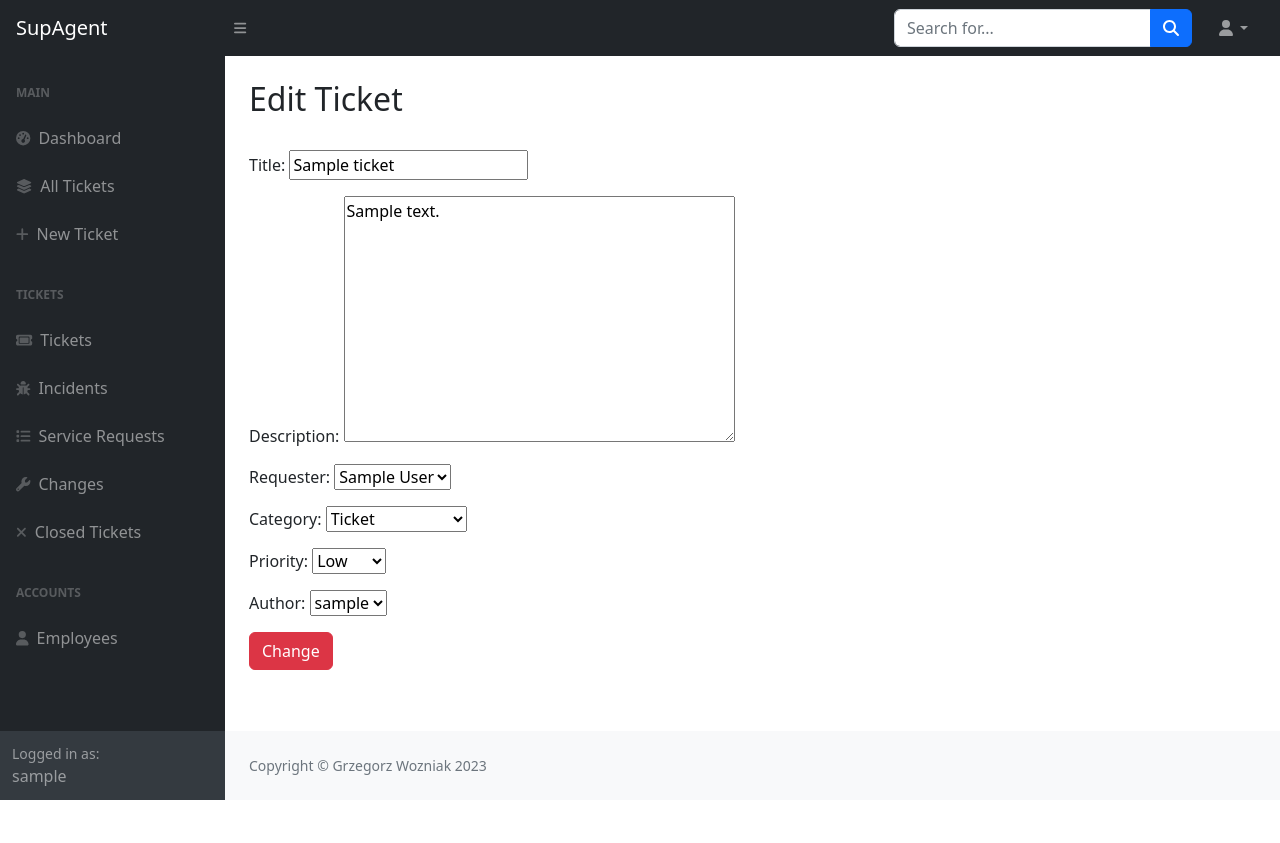
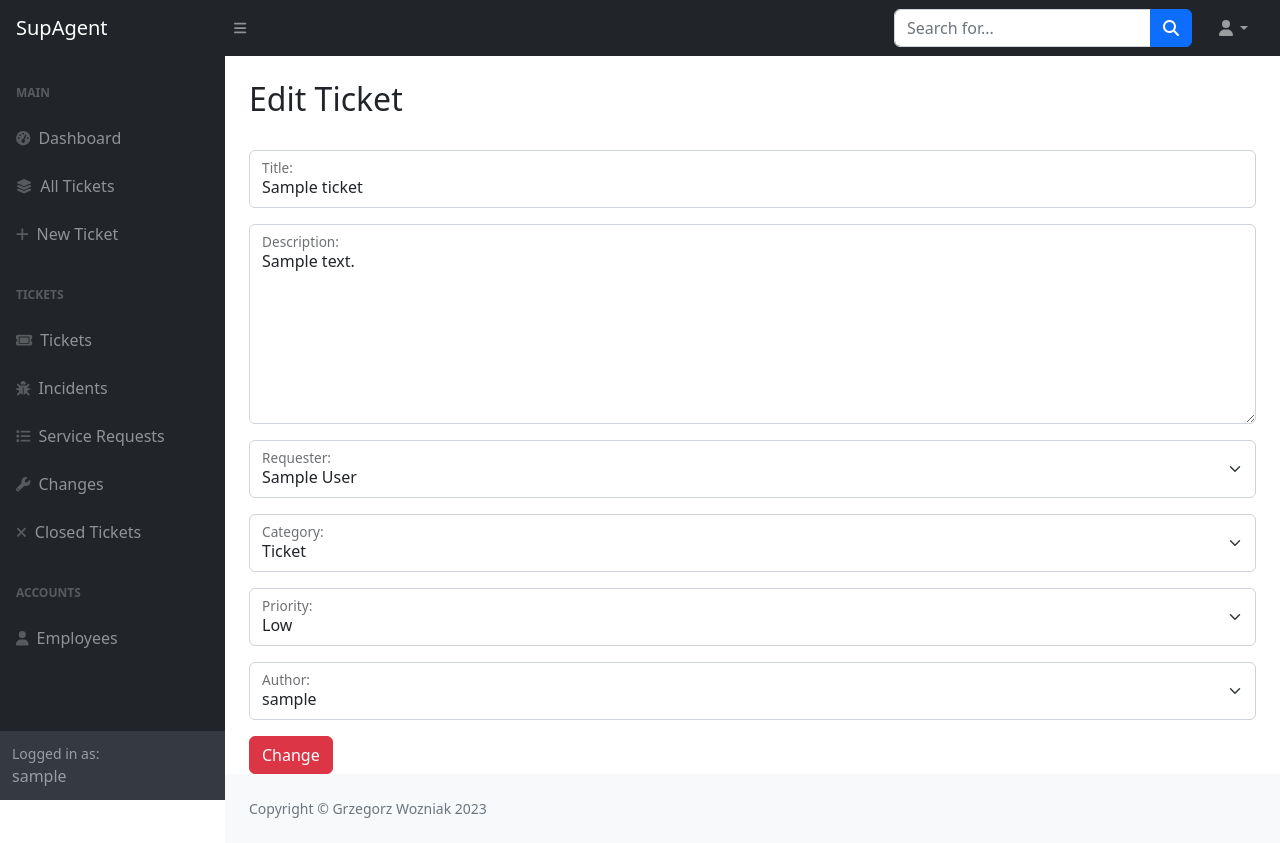
Before and after one commit to edek06/SupAgent, a Django app: page /ticketportal/1/edit_ticket/ in a window 1280 px wide. Before the commit the page ends 800 px from the top, so only its background shows below. Run offline with Django 4.2, Linux system fonts and the light colour scheme; a user stored in the database is signed in; tables that the repository leaves empty hold one stand-in row (values such as "Sample post"); some libraries are stand-ins or nearby versions.

Commit message:
All forms adjusted, no more with as_p()

```diff
--- a/ticketportal/templates/ticketportal/close.html
+++ b/ticketportal/templates/ticketportal/close.html
@@ -7,7 +7,10 @@
     {% if form %}
         <form method="post">
             {% csrf_token %}
-            {{ form.as_p }}
+            <div class="form-floating mb-3">
+                <textarea class="form-control" name="solution" cols="40" rows="10" required id="id_solution" style="height: 200px"></textarea>
+                <label for="id_solution">Solution:</label>
+            </div>
             <input class="btn btn-danger" type="submit" value="Close">
         </form>
     {% else %}
--- a/ticketportal/templates/ticketportal/create_ticket.html
+++ b/ticketportal/templates/ticketportal/create_ticket.html
@@ -40,9 +40,7 @@
     </div>
     <div class="form-floating mb-3">
         <select class="form-select" name="author" required id="id_author">
-            {% for aut in form.author %}
-            <option>{{ aut }}</option>
-            {% endfor %}
+            <option selected>{{ user }}</option>
         </select>
         <label for="id_author">Author:</label>
     </div>
--- a/ticketportal/templates/ticketportal/edit_ticket.html
+++ b/ticketportal/templates/ticketportal/edit_ticket.html
@@ -6,7 +6,47 @@
   <br>
   <form method="post">
     {% csrf_token %}
-    {{ form.as_p }}
+    <div class="form-floating mb-3">
+        <input class="form-control" type="text" name="title" maxlength="250" required id="id_title" value="{{ ticket.title }}">
+        <label for="id_title">Title:</label>
+    </div>
+    <div class="form-floating mb-3">
+        <textarea class="form-control" name="description" cols="40" rows="10" required id="id_description"
+                  style="height: 200px">{{ ticket.description }}</textarea>
+        <label for="id_description">Description:</label>
+    </div>
+    <div class="form-floating mb-3">
+        <select class="form-select" name="requester" required id="id_requester">
+            {% for req in form.requester %}
+            <option>{{ req }}</option>
+            {% endfor %}
+        </select>
+        <label for="id_requester">Requester:</label>
+    </div>
+    <div class="form-floating mb-3">
+        <select class="form-select" name="category" required id="id_category">
+            {% for cat in form.category %}
+            <option>{{ cat }}</option>
+            {% endfor %}
+        </select>
+        <label for="id_category">Category:</label>
+    </div>
+    <div class="form-floating mb-3">
+        <select class="form-select" name="priority" required id="id_priority">
+            {% for prio in form.priority %}
+            <option>{{ prio }}</option>
+            {% endfor %}
+        </select>
+        <label for="id_priority">Priority:</label>
+    </div>
+    <div class="form-floating mb-3">
+        <select class="form-select" name="author" required id="id_author">
+            {% for aut in form.author %}
+            <option>{{ aut }}</option>
+            {% endfor %}
+        </select>
+        <label for="id_author">Author:</label>
+    </div>
     <input class="btn btn-danger" type="submit" value="Change">
   </form>
 </main>
```
